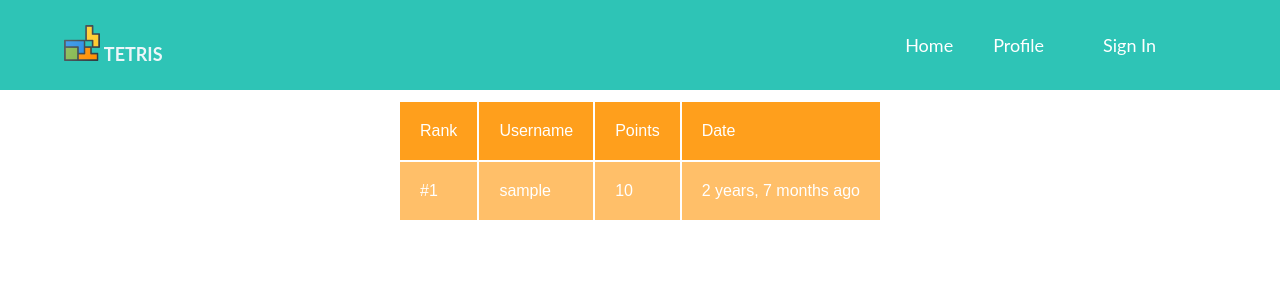
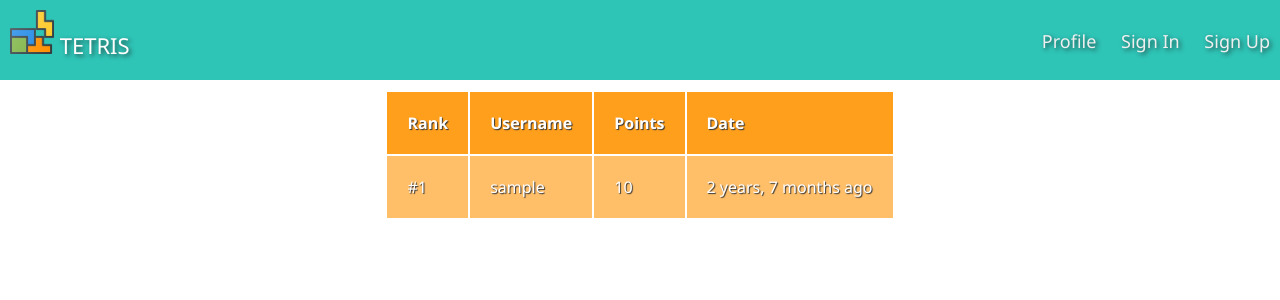
Before and after one commit to xHeler/tetris, a Django app: page / in a window 1280 px wide. Shown: the top 300 px of the page. Run offline with Django 4.2, Linux system fonts and the light colour scheme; tables that the repository leaves empty hold one stand-in row (values such as "Sample post").

Commit message:
Refactor navbar

```diff
--- a/backend/django_project/settings.py
+++ b/backend/django_project/settings.py
@@ -25,7 +25,7 @@ SECRET_KEY = 'django-insecure-7qannt&eo!nht5oub&g#3&nk@%!5r*!wx07=2e0q&v-0&ae6dg
 # SECURITY WARNING: don't run with debug turned on in production!
 DEBUG = True
 
-ALLOWED_HOSTS = []
+ALLOWED_HOSTS = ['*']
 
 
 # Application definition
--- a/backend/static/css/base.css
+++ b/backend/static/css/base.css
@@ -22,7 +22,7 @@ caption {
 }
 
 thead th {
-  font-weight: 400;
+  font-weight: 600;
   background: #ff9f1c;
   color: #FFF;
 }
@@ -41,6 +41,7 @@ th, td {
   text-align: left;
   padding: 20px;
   font-weight: 300;
+  text-shadow: 1px 1px 1px rgba(54, 53, 53, 1);
 }
 
 tfoot tr {
@@ -52,6 +53,7 @@ tfoot td {
   padding: 10px 2px;
   font-size: 0.9em;
   color: #ffbf69;
+  text-shadow: 0px 1px 0px rgba(54, 53, 53, 1);
 }
 
 .arrow-image {
@@ -68,55 +70,115 @@ a {
 }
 
 /* NAVBAR */
-
-@import url("https://fonts.googleapis.com/css?family=Lato:400,400i,700");
-
 * {
-  padding: 0;
-  margin: 0;
   box-sizing: border-box;
 }
 
-.navbar {
-  display: flex;
-  align-items: center;
-  justify-content: space-between;
-  background-color: #2ec4b6;
-  font-family: Lato, sans-serif;
-  padding: 25px 5%;
-  color: #edf6f9;
-  font-size: large;
+body {
+  margin: 0px;
+  font-family: 'segoe ui';
 }
 
-.nav-logo {
-  color: #edf6f9;
-  text-decoration: none;
-  user-select: none;
-  font-weight: bold;
+.nav {
+  height: 5rem;
+  width: 100%;
+  background-color: #2ec4b6;
+  position: relative;
+  text-shadow: 2px 2px 4px rgba(37, 76, 73, 1);
 }
 
-.nav-links {
-  display: flex;
-  list-style: none;
+.nav > .nav-header {
+  display: inline;
 }
 
-.nav-links a {
+.nav > .nav-header > .nav-title {
+  display: inline-block;
+  font-size: 22px;
   color: #fff;
-  text-decoration: none;
-  padding: 10px 20px;
-  border-radius: 10px;
+  padding: 10px 10px 10px 10px;
 }
 
-.nav-links a:hover {
-  background-color: #2ec4b6;
+.nav > .nav-btn {
+  display: none;
 }
 
-.sign-in-icon {
+.nav > .nav-links {
+  display: inline;
+  float: right;
+  font-size: 18px;
+}
+
+.nav > .nav-links > .nav-item {
   display: inline-block;
-  margin-right: 0.8em;
+  padding: 13px 10px 13px 10px;
+  text-decoration: none;
+  color: #efefef;
+  margin-top: 1rem;
+}
+
+.nav > .nav-links > .nav-item:hover {
+  background-color: rgba(0, 0, 0, 0.3);
+}
+
+.nav > #nav-check {
+  display: none;
+}
+
+@media (max-width:600px) {
+  .nav > .nav-btn {
+    display: inline-block;
+    position: absolute;
+    right: 0px;
+    top: 0px;
+  }
+  .nav > .nav-btn > label {
+    display: inline-block;
+    width: 50px;
+    height: 50px;
+    padding: 13px;
+  }
+  .nav > .nav-btn > label:hover,.nav  #nav-check:checked ~ .nav-btn > label {
+    background-color: rgba(0, 0, 0, 0.3);
+  }
+  .nav > .nav-btn > label > span {
+    display: block;
+    width: 25px;
+    height: 10px;
+    border-top: 2px solid #eee;
+  }
+  .nav > .nav-links {
+    position: absolute;
+    display: block;
+    width: 100%;
+    background-color: #2A7E76;
+    height: 0px;
+    transition: all 0.3s ease-in;
+    overflow-y: hidden;
+    top: 50px;
+    left: 0px;
+  }
+  .nav > .nav-links > .nav-item {
+    display: block;
+    width: 100%;
+  }
+  .nav > #nav-check:not(:checked) ~ .nav-links {
+    height: 0px;
+  }
+  .nav > #nav-check:checked ~ .nav-links {
+    height: calc(100vh - 50px);
+    overflow-y: auto;
+  }
+}
+
+.nav-btn {
+  margin-top: 1rem;
 }
 
 #logo-image {
   width: 2em;
   height: auto;
 }
+
+#nav-logo {
+  color: #FFF;
+}
--- a/backend/templates/_base.html
+++ b/backend/templates/_base.html
@@ -4,25 +4,38 @@
 <head>
     <meta charset="UTF-8">
     <meta http-equiv="X-UA-Compatible" content="IE=edge">
-    <meta name="viewport" content="width=device-width, initial-scale=1.0">
+    <meta name="viewport" content="width=device-width, initial-scale=1, maximum-scale=1, user-scalable=no">
     <title>{% block title %}Scoreboard{% endblock title %}</title>
     <!-- CSS -->
     <link rel="stylesheet" href="{% static 'css/base.css' %}">
 </head>
 <body>
     <!-- Navbar -->
-    <nav class="navbar">
-        <a href="#" class="nav-logo">
-          <img id="logo-image" src="{% static 'images/logo.png' %}">
-          TETRIS
-        </a>
-        <ul class="nav-links">
-          <li><a href="#">Home</a></li>
-          <li><a href="#">Profile</a></li>
-          <li><a href="#"><i class="fa-solid fa-user sign-in-icon"></i> Sign In</a></li>
-          <li><a href="#"><i class="fa-solid fa-magnifying-glass"></i></a></li>
-        </ul>
-      </nav>
+    <div class="nav">
+      <input type="checkbox" id="nav-check">
+      <div class="nav-header">
+        <div class="nav-title">
+          <a id="nav-logo" href="#">
+            <img id="logo-image" src="{% static 'images/logo.png' %}">
+            TETRIS
+          </a>
+        </div>
+      </div>
+      <div class="nav-btn">
+        <label for="nav-check">
+          <span></span>
+          <span></span>
+          <span></span>
+        </label>
+      </div>
+
+      <div class="nav-links">
+        <a class="nav-item" href="#">Profile</a>
+        <a class="nav-item" href="#">Sign In</a>
+        <a class="nav-item" href="#">Sign Up</a>
+      </div>
+    </div>
+    <!-- Content -->
     <div class='content'>
         {% block content %}
         {% endblock content %}
```
